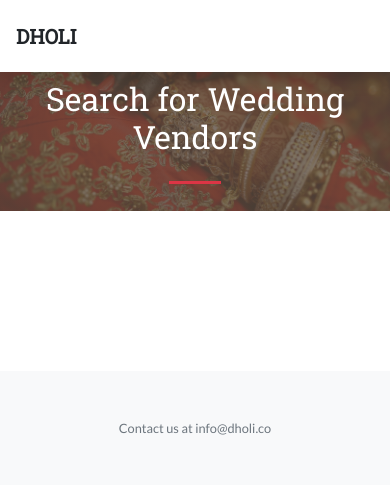
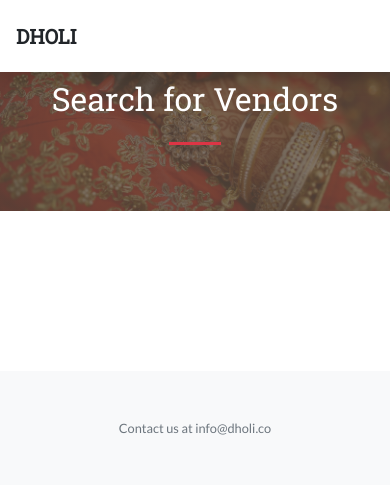
Before and after one commit to asinghal17/maamba, a Django app: page /vendor-search/ in a window 390 px wide. Shown: the top 485 px of the page. Run offline with Django 3.2, Linux system fonts and the light colour scheme; data that the repository does not hold is empty; some libraries are stand-ins or nearby versions.

Commit message:
Fixing mobile_view

```diff
--- a/templates/vendor_search_landing.html
+++ b/templates/vendor_search_landing.html
@@ -8,7 +8,7 @@
     <div class="container">
       <div class="row justify-content-center">
         <div class="col-lg-8 text-center">
-          <h2 class="text-white mt-0">Search for Wedding Vendors</h2>
+          <h2 class="text-white mt-0">Search for Vendors</h2>
           <hr class="divider my-4">
         </div>
       </div>
```
